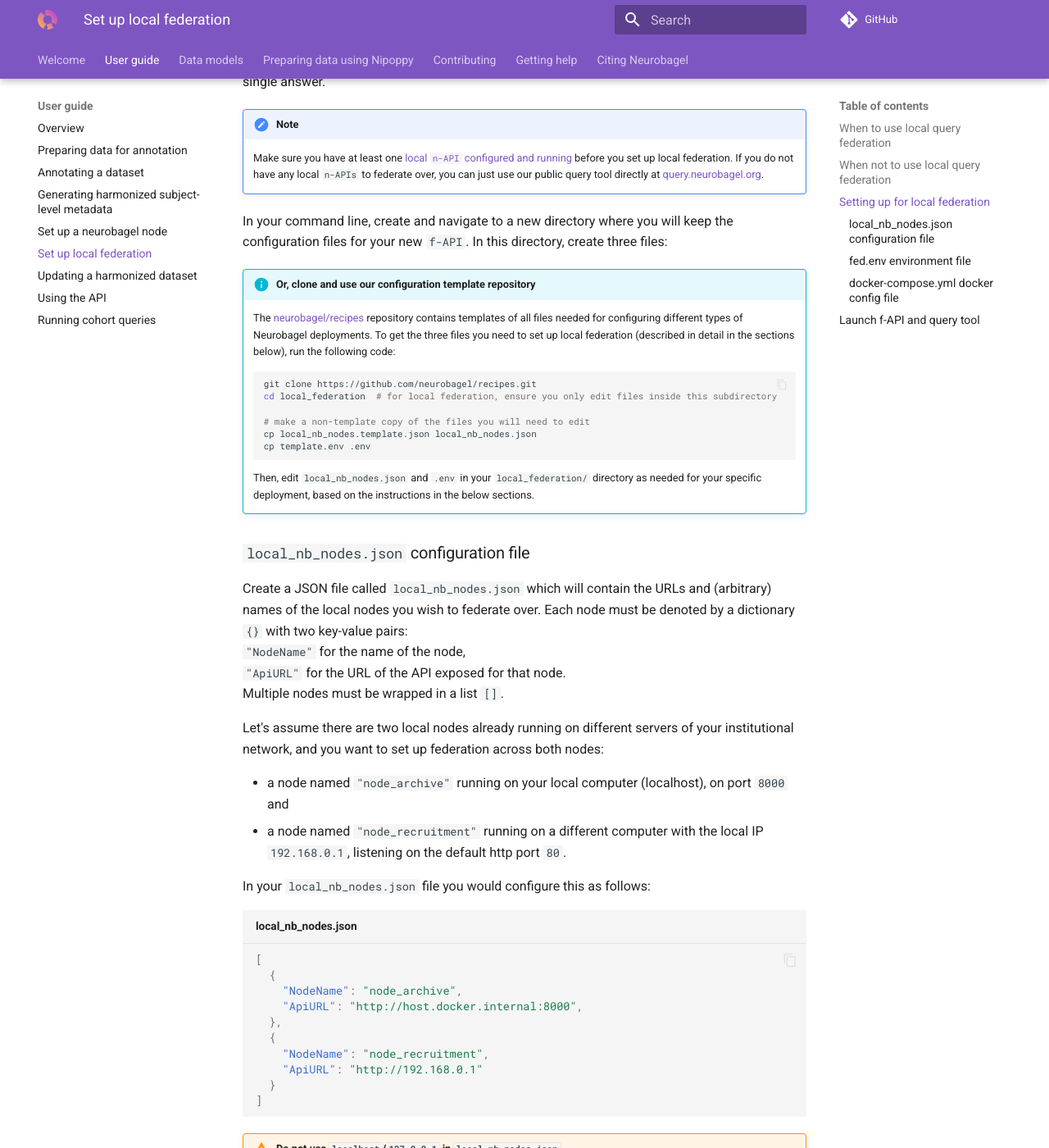
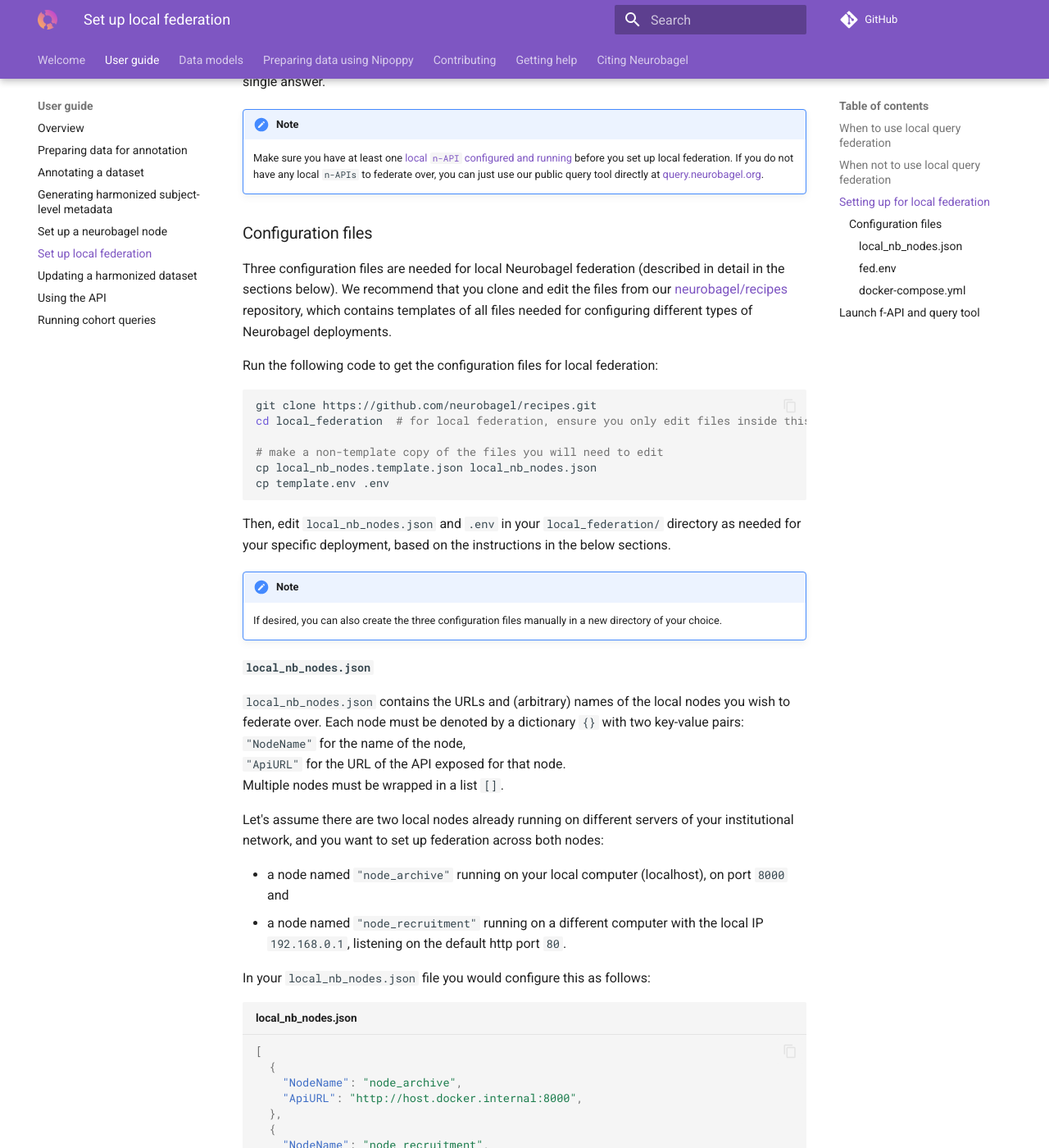
Before and after one commit to neurobagel/documentation, an MkDocs documentation site: the page built from docs/federate.md, in a window 1280 px wide and 1400 px high, scrolled down 1706 px. Shown: the whole window at 82% size. Built offline with MkDocs 1.6.1 and Material for MkDocs 9.7.7, drawn with Linux system fonts in a browser that asks for light colours; comment, search, counter and statistics services are not loaded; some of the changed text lies outside the part shown.

Commit message:
simplify recommended configuration steps

````diff
--- a/docs/federate.md
+++ b/docs/federate.md
@@ -40,28 +40,28 @@ and sends them back to the user as a single answer.
     before you set up local federation. If you do not have any local
     `n-APIs` to federate over, you can just use our public query tool directly at [query.neurobagel.org](https://query.neurobagel.org/).
 
-In your command line, create and navigate to a new directory where you will keep the configuration files for your new `f-API`.
-In this directory, create three files:
+### Configuration files
+Three configuration files are needed for local Neurobagel federation (described in detail in the sections below).
+We recommend that you clone and edit the files from our [neurobagel/recipes](https://github.com/neurobagel/recipes) repository, which contains templates of all files needed for configuring different types of Neurobagel deployments.
 
-!!! info "Or, clone and use our configuration template repository"
-    The [neurobagel/recipes](https://github.com/neurobagel/recipes) repository contains templates of all files needed for configuring different types of Neurobagel deployments.
-    To get the three files you need to set up local federation (described in detail in the sections below), run the following code:
+Run the following code to get the configuration files for local federation:
 
-    ```bash
-    git clone https://github.com/neurobagel/recipes.git
-    cd local_federation  # for local federation, ensure you only edit files inside this subdirectory
+```bash
+git clone https://github.com/neurobagel/recipes.git
+cd local_federation  # for local federation, ensure you only edit files inside this subdirectory
 
-    # make a non-template copy of the files you will need to edit
-    cp local_nb_nodes.template.json local_nb_nodes.json
-    cp template.env .env
-    ```
+# make a non-template copy of the files you will need to edit
+cp local_nb_nodes.template.json local_nb_nodes.json
+cp template.env .env
+```
 
-    Then, edit `local_nb_nodes.json` and `.env` in your `local_federation/` directory as needed for your specific deployment, based on the instructions in the below sections.
+Then, edit `local_nb_nodes.json` and `.env` in your `local_federation/` directory as needed for your specific deployment, based on the instructions in the below sections.
 
+!!! note
+    If desired, you can also create the three configuration files manually in a new directory of your choice.
 
-
-### `local_nb_nodes.json` configuration file
-Create a JSON file called `local_nb_nodes.json` which will contain the URLs and (arbitrary) names of the local nodes you wish to federate over.
+#### `local_nb_nodes.json`
+`local_nb_nodes.json` contains the URLs and (arbitrary) names of the local nodes you wish to federate over.
 Each node must be denoted by a dictionary `{}` with two key-value pairs:
 `"NodeName"` for the name of the node,
 `"ApiURL"` for the URL of the API exposed for that node.
@@ -104,9 +104,9 @@ In your `local_nb_nodes.json` file you would configure this as follows:
 To add one or more local nodes to the list of nodes known to your `f-API`, simply add more dictionaries to this file.
 
 
-### `fed.env` environment file
+#### `fed.env`
 
-Create a text file called `fed.env` to hold environment variables needed for the `f-API` deployment.
+`fed.env` holds environment variables needed for the `f-API` deployment.
 
 ``` {.bash .annotate title="fed.env"}
 # Configuration for f-API
@@ -134,14 +134,13 @@ NB_QUERY_PORT_HOST=3000
     as it will appear to a user on their own machine
     - otherwise the request will fail..
 
-Copy and adjust the above code snippet according to your own deployment, and store it in `fed.env`.
-**If you have used the default Neurobagel configuration for your local `n-API` up to this point, you most likely do not need to change anything in this file.**
+The template file above can be adjusted according to your own deployment.
+If you have used the default Neurobagel configuration for your local `n-API` up to this point, you likely do not need to change anything in this file.
 
 
-### `docker-compose.yml` docker config file
+#### `docker-compose.yml`
 
-Create a second file called `docker-compose.yml`.
-This file describes the required services, ports and paths
+`docker-compose.yml` is a Docker configuration file describing the required services, ports and paths
 to launch the `f-API` together with a connected query tool.
 
 !!! danger "Make sure you have a recent version of docker compose installed"
@@ -150,8 +149,7 @@ to launch the `f-API` together with a connected query tool.
     `docker compose` installed. Please make sure you install `docker`
     as described in the [official documentation](https://docs.docker.com/engine/install/).
 
-Copy the following snippet into your `docker-compose.yml` file.
-**You should not have to change anything about this file.**
+You should not have to change the template contents of this file.
 All local configuration changes should be made in either the `local_nb_nodes.json` or `fed.env` files.
 
 ``` {.yaml .annotate title="docker-compose.yml"}
````
